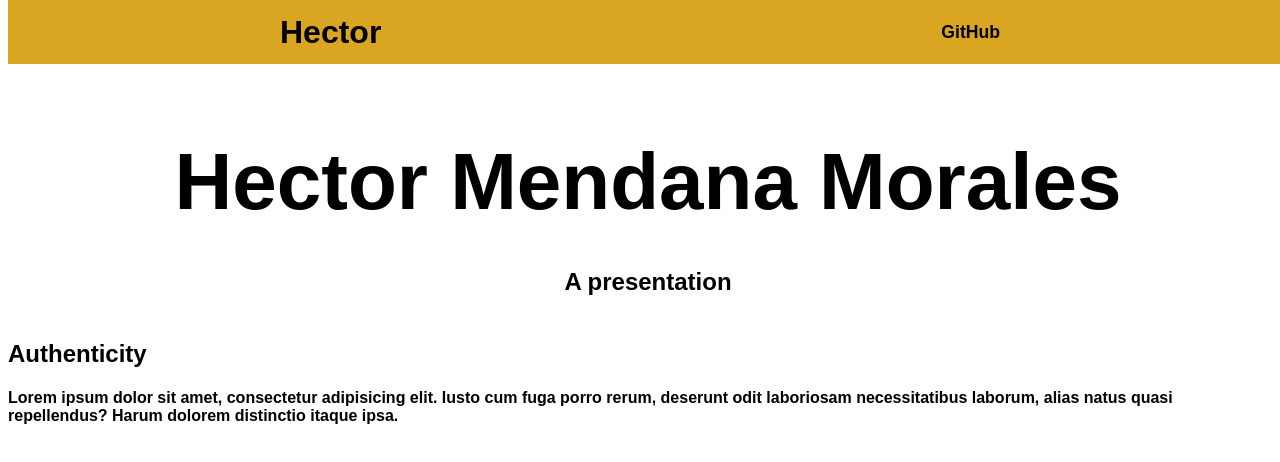
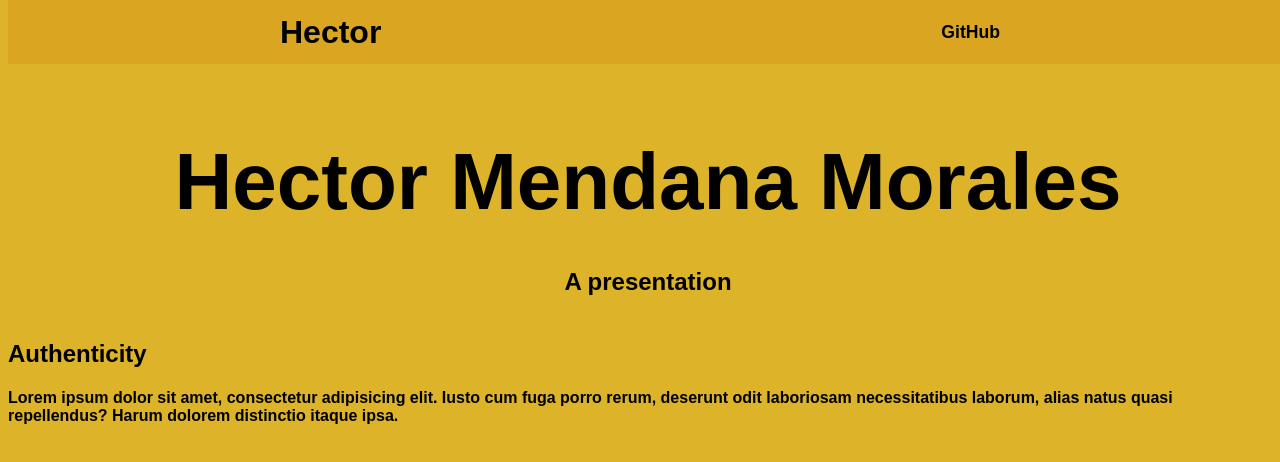
Before and after one commit to HectorMM5/hectormm5.github.io, a React (Vite) app: page / in a window 1280 px wide. Shown: the top 462 px of the page. Built offline with nearby package versions, Linux system fonts and the light colour scheme.

Commit message:
added bg color

```diff
--- a/src/index.css
+++ b/src/index.css
@@ -1,4 +1,4 @@
 :root {
   font-family: "Lexend", sans-serif;
-
+  background-color: rgb(221, 179, 42);
 }
```
